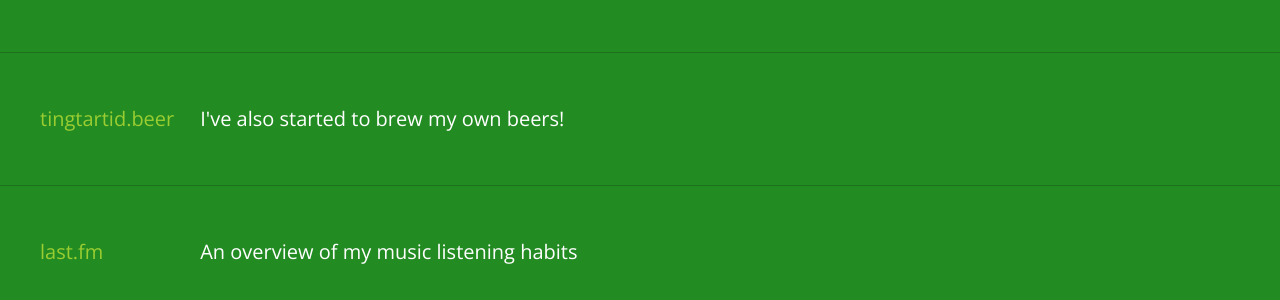
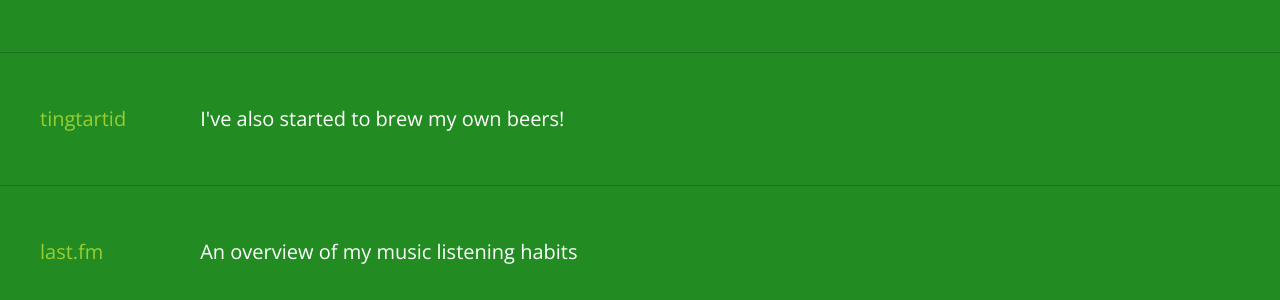
Before and after one commit to mx3m/hikari-for-jekyll, a Jekyll site: the page built from index.html, in a window 1280 px wide. Shown: the part 335-635 px from the top of the page. Built offline with Jekyll 4.4.1, drawn with Linux system fonts in a browser that asks for light colours.

Commit message:
Feil adresse til Ting Tar Tid

```diff
--- a/_config.yml
+++ b/_config.yml
@@ -19,8 +19,8 @@
     site:  untappd.com
     url:   https://untappd.com/user/Kyrremann
   - title: "I've also started to brew my own beers!"
-    site:  tingtartid.beer
-    url:   https://tingtartid.beer
+    site:  tingtartid
+    url:   https://kyrremann.github.io/tingtartid
   - title: "An overview of my music listening habits"
     site:  last.fm
     url:   https://www.last.fm/user/Kyrremann
```
